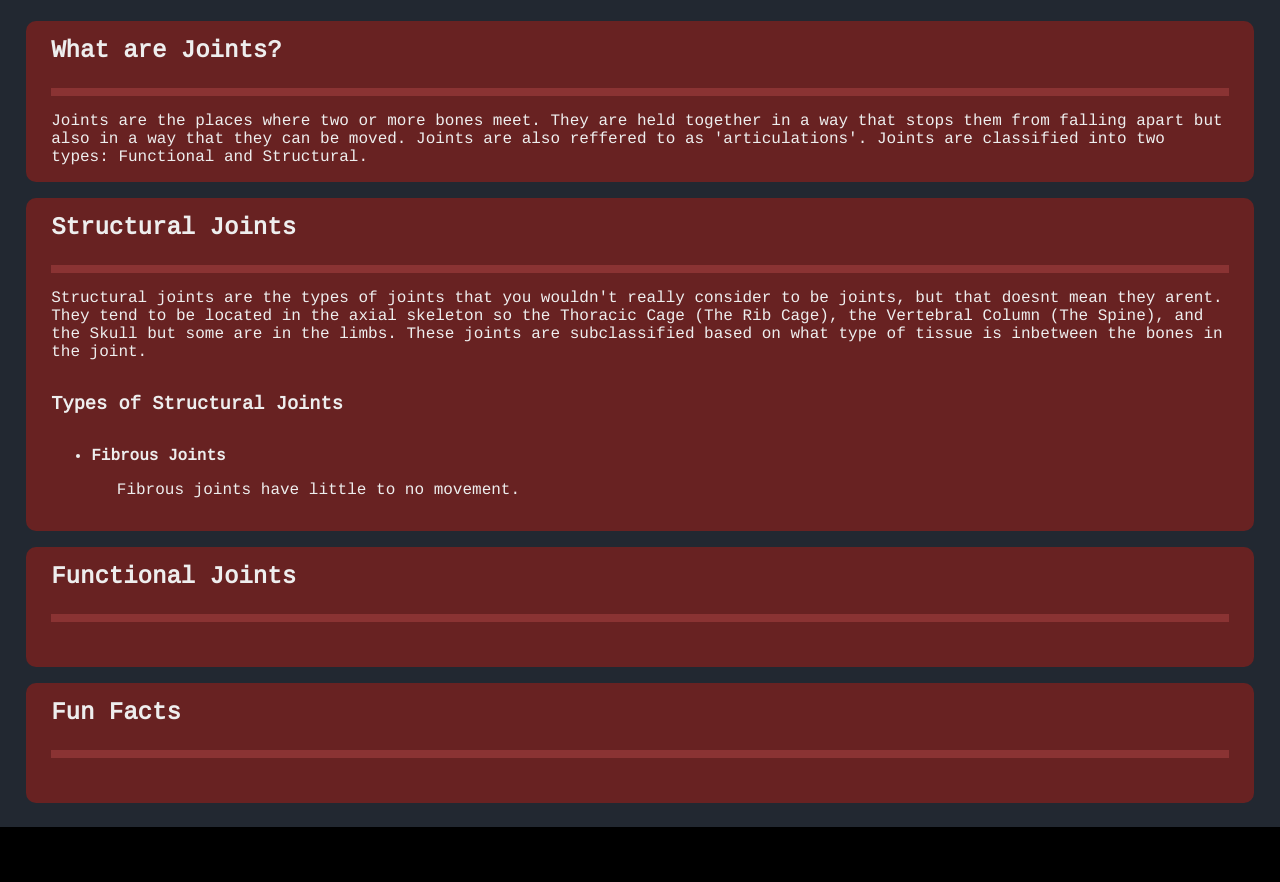
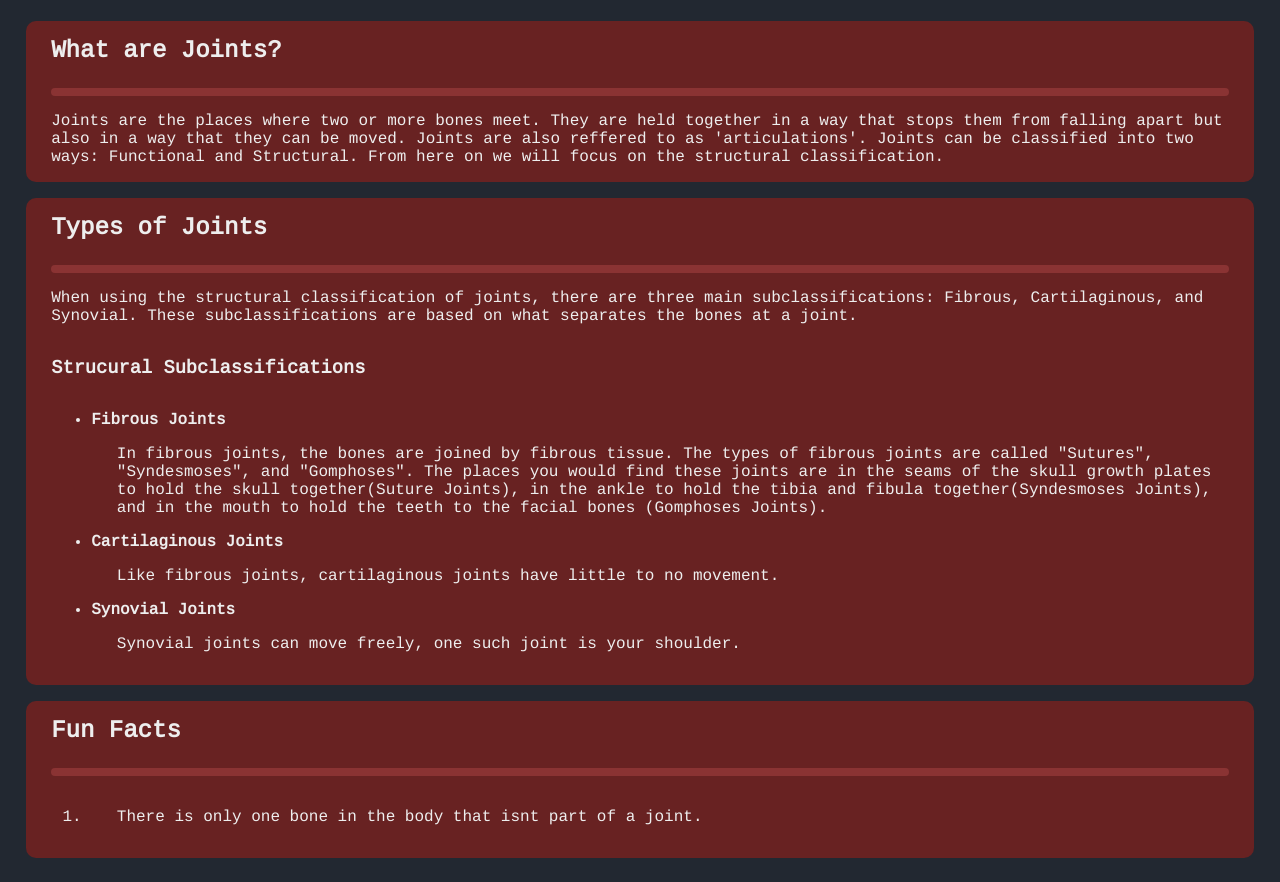
Before and after one commit to GarrettYWebutuck/Skeletal_Joints_Proj, a plain HTML site: page index.html in a window 1280 px wide. Shown: the part 83-965 px from the top of the page. Before the commit the page ends 910 px from the top, so only its background shows below. Drawn offline with Linux system fonts and the light colour scheme.

Commit message:
fibrous joints

```diff
--- a/index.html
+++ b/index.html
@@ -16,30 +16,39 @@
         <div class="section_container">
             <h2>What are Joints?</h2>
             <hr>
-            <p>Joints are the places where two or more bones meet. They are held together in a way that stops them from falling apart but also in a way that they can be moved. Joints are also reffered to as 'articulations'. Joints are classified into two types: Functional and Structural.</p>
+            <p>Joints are the places where two or more bones meet. They are held together in a way that stops them from falling apart but also in a way that they can be moved. Joints are also reffered to as 'articulations'. Joints can be classified into two ways: Functional and Structural. From here on we will focus on the structural classification.</p>
         </div>
         <div class="section_container">
-            <h2>Structural Joints</h2>
+            <h2>Types of Joints</h2>
             <hr>
-            <p>Structural joints are the types of joints that you wouldn't really consider to be joints, but that doesnt mean they arent. They tend to be located in the axial skeleton so the Thoracic Cage (The Rib Cage), the Vertebral Column (The Spine), and the Skull but some are in the limbs. These joints are subclassified based on what type of tissue is inbetween the bones in the joint.</p>
-            <h3>Types of Structural Joints</h3>
+            <p>When using the structural classification of joints, there are three main subclassifications: Fibrous, Cartilaginous, and Synovial. These subclassifications are based on what separates the bones at a joint.</p>
+            <h3>Strucural Subclassifications</h3>
             <ul>
                 <li>
                     <h4>Fibrous Joints</h4>
-                    <p>Fibrous joints have little to no movement.</p>
+                    <p>In fibrous joints, the bones are joined by fibrous tissue. The types of fibrous joints are called "Sutures", "Syndesmoses", and "Gomphoses". The places you would find these joints are in the seams of the skull growth plates to hold the skull together(Suture Joints), in the ankle to hold the tibia and fibula together(Syndesmoses Joints), and in the mouth to hold the teeth to the facial bones (Gomphoses Joints).</p>
+                </li>
+                <li>
+                    <h4>Cartilaginous Joints</h4>
+                    <p>Like fibrous joints, cartilaginous joints have little to no movement.</p>
+                </li>
+                <li>
+                    <h4>Synovial Joints</h4>
+                    <p>Synovial joints can move freely, one such joint is your shoulder.</p>
                 </li>
             </ul>
-            <p></p>
-        </div>
-        <div class="section_container">
-            <h2>Functional Joints</h2>
-            <hr/>
             <p></p>
         </div>
         <div class="section_container">
             <h2>Fun Facts</h2>
             <hr/>
             <p></p>
+            <ol>
+                <li>
+                    <p>There is only one bone in the body that isnt part of a joint.</p>
+                </li>
+            </ol>
+            <p></p>
         </div>
     </main>
     <script src="script.js"></script>
--- a/style.css
+++ b/style.css
@@ -91,7 +91,8 @@ main
 {
     border: none;
     height: 1vh;
-    background-color: var(--container-hr-color)
+    background-color: var(--container-hr-color);
+    border-radius: 4px;
 }
 
 .section_container ul
@@ -105,3 +106,15 @@ main
     margin: 0;
     margin-left: 2vw;
 }
+
+.section_container ol
+{
+    margin: 0;
+}
+
+.section_container ol li p
+{
+    padding: 0;
+    margin: 0;
+    margin-left: 2vw;
+}
```
